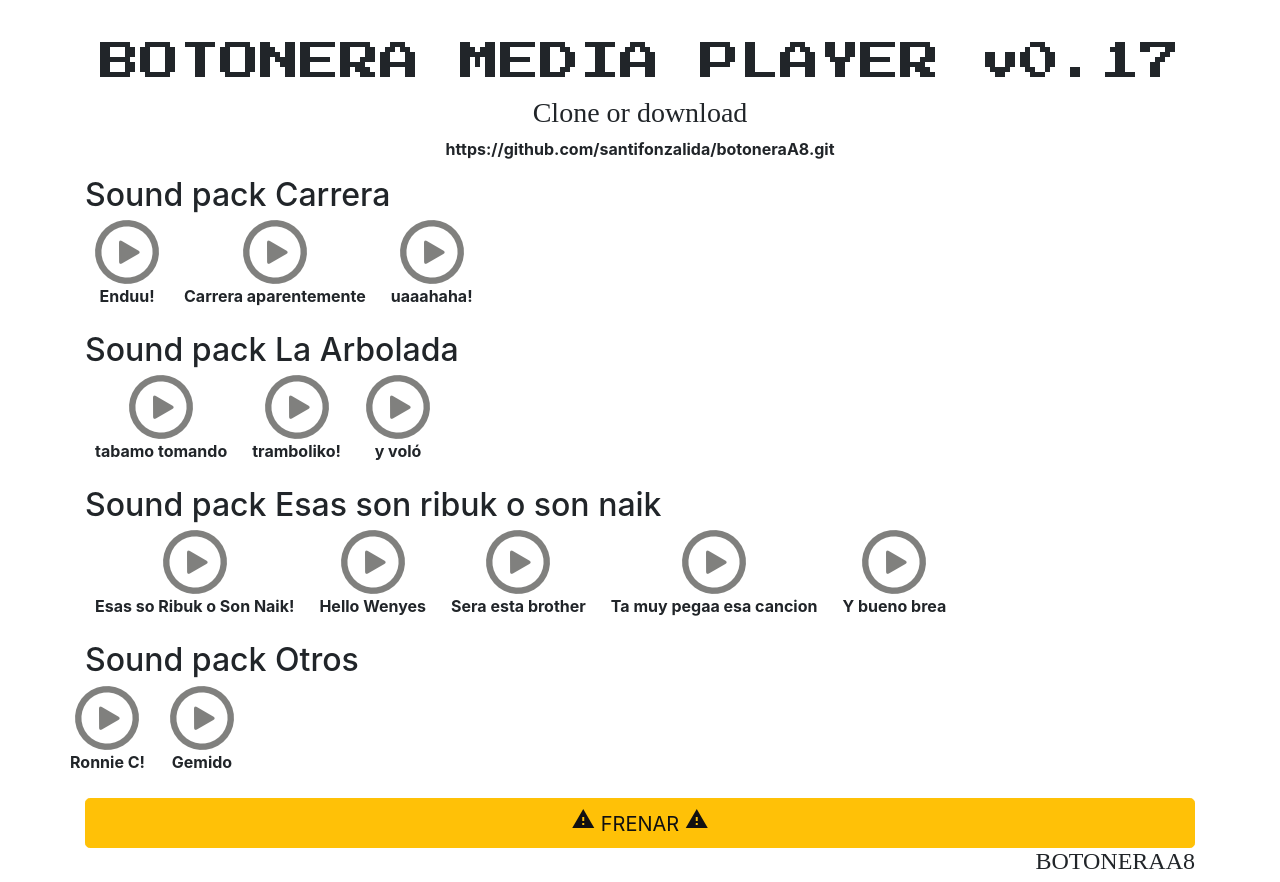
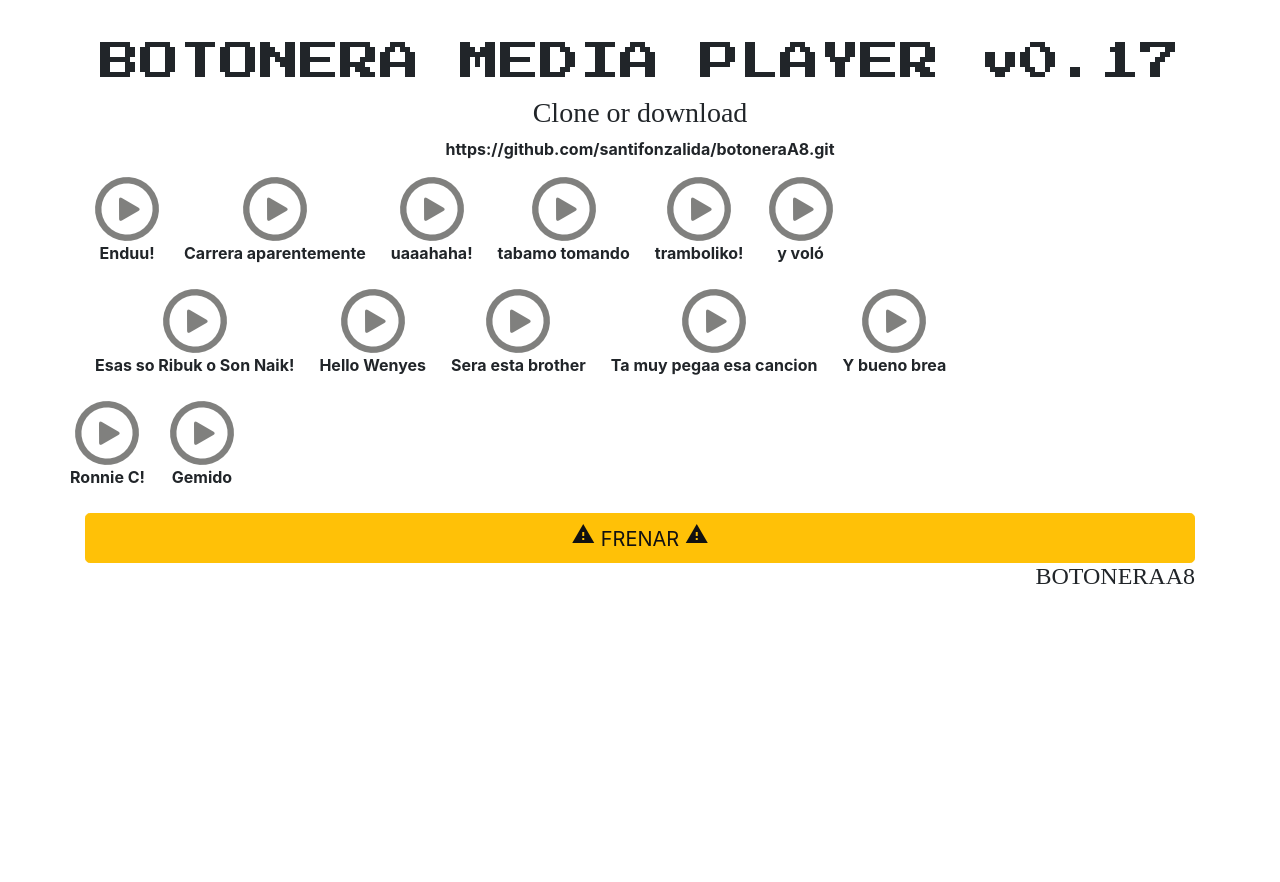
Before and after one commit to santifonzalida/botoneraA8, an Angular app: page /#/home in a window 1280 px wide. After the commit the page ends 800 px from the top, so only its background shows below. Built offline with nearby package versions, Linux system fonts and the light colour scheme; a web font is replaced by a local one.

Commit message:
cambios al home html

```diff
--- a/src/app/components/home/home.component.html
+++ b/src/app/components/home/home.component.html
@@ -7,7 +7,7 @@
   <p class="text-center"><strong>https://github.com/santifonzalida/botoneraA8.git</strong></p>
 </div>
 <div class="container">
-  <h2>Sound pack Carrera</h2>
+
   <div class="row">
     <div class="btn-group">
       <label class="text-center" (click)="play('endu')" style="margin-left:25px">
@@ -22,12 +22,6 @@
                 <img src="../assets/img/play-button.png" alt="boton">
                 <p class="text-center"><strong>uaaahaha!</strong></p>
               </label>
-    </div>
-  </div>
-  <div class="divider"></div>
-  <h2>Sound pack La Arbolada</h2>
-  <div class="row">
-    <div class="btn-group">
       <label class="text-center" (click)="play('tabamoTomando')" style="margin-left:25px">
           <img src="../assets/img/play-button.png" alt="boton">
           <p class="text-center"><strong>tabamo tomando</strong></p>
@@ -42,8 +36,7 @@
         </label>
     </div>
   </div>
-  <div class="divider"></div>
-  <h2>Sound pack Esas son ribuk o son naik</h2>
+
   <div class="row">
     <div class="btn-group">
       <label class="text-center" (click)="play('sonRibukOSonNaik')" style="margin-left:25px">
@@ -68,8 +61,7 @@
       </label>
     </div>
   </div>
-  <div class="divider"></div>
-  <h2>Sound pack Otros</h2>
+
   <div class="row">
     <div class="btn-group">
       <label class="text-center" (click)="play('ronnie')">
```
